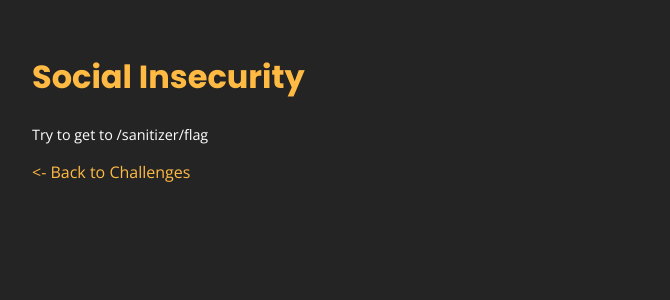
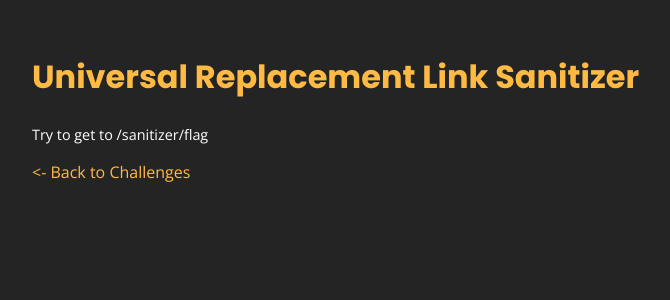
Before and after one commit to 0x65-e/cyber-web-hacking-challenges.herokuapp.com, a Django app: page /sanitizer/ in a window 1280 px wide. Shown: the top 300 px of the page, without its empty margins (224-894 px from the left). Run offline with Django 3.2, Linux system fonts and the light colour scheme.

Commit message:
Update html files with proper titles

```diff
--- a/templates/admin.html
+++ b/templates/admin.html
@@ -2,7 +2,7 @@
 <html lang="en">
     <head>
         <meta charset="utf-8" />
-        <title>{{title}}</title>
+        <title>James Webb Telescope</title>
         <link rel="stylesheet" href="/static/css/style.css">
         <link rel="icon" type="image/png" href="/static/logo.svg">
     </head>
--- a/templates/robot.html
+++ b/templates/robot.html
@@ -2,7 +2,7 @@
 <html lang="en">
     <head>
         <meta charset="utf-8" />
-        <title>{{title}}</title>
+        <title>Robot Detection Algorithm</title>
         <link rel="stylesheet" href="/static/css/style.css">
         <link rel="icon" type="image/png" href="/static/logo.svg">
     </head>
@@ -11,5 +11,6 @@
         <p>Running my complex robot detection algorithms...</p>
         <p><b>Conclusion:</b></p>
         <p>{{ message }}</p>
+        <a href="/">&lt;- Back to Challenges</a>
     </body>
 </html>
--- a/templates/sanitizer.html
+++ b/templates/sanitizer.html
@@ -2,12 +2,12 @@
 <html lang="en">
     <head>
         <meta charset="utf-8" />
-        <title>Social Insecurity</title>
+        <title>Universal Replacement Link Sanitizer</title>
         <link rel="stylesheet" href="/static/css/style.css">
         <link rel="icon" type="image/png" href="/static/logo.svg">
     </head>
     <body>
-        <h1>Social Insecurity</h1>
+        <h1>Universal Replacement Link Sanitizer</h1>
         <p>{{ message }}</p>
         <a href="/">&lt;- Back to Challenges</a>
     </body>
--- a/templates/user.html
+++ b/templates/user.html
@@ -2,7 +2,7 @@
 <html lang="en">
     <head>
         <meta charset="utf-8" />
-        <title>{{title}}</title>
+        <title>James Webb Telescope</title>
         <link rel="stylesheet" href="/static/css/style.css">
         <link rel="icon" type="image/png" href="/static/logo.svg">
     </head>
```
